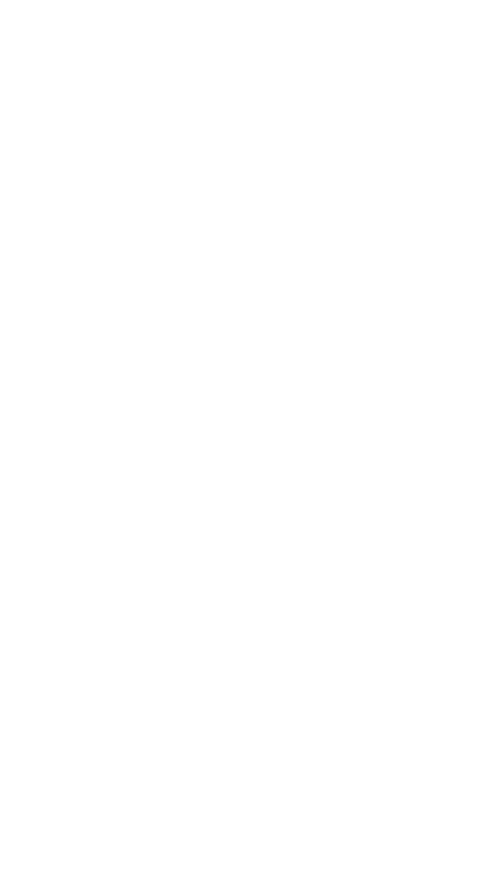
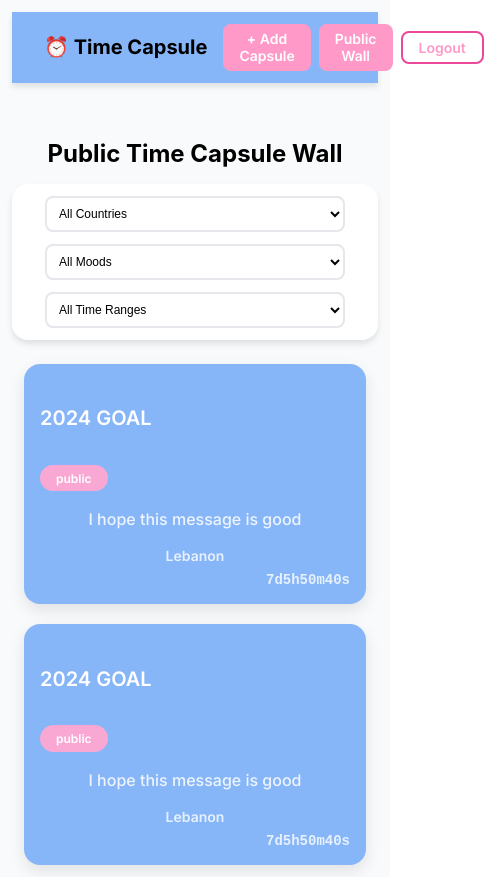
Before and after one commit to HadiHD17/Time-Capsule-Client, a React (Create React App) app: page /Public in a window 390 px wide. Before the commit this address had no page. Shown: the whole page, 484 px wide, since content can reach past the window. Before the commit the page ends 844 px from the top, so only its background shows below. Built offline with nearby package versions, Linux system fonts and the light colour scheme.

Commit message:
finished public wall page

```diff
--- a/src/App.jsx
+++ b/src/App.jsx
@@ -3,7 +3,7 @@
 import HomePage from './pages/HomePage';
 import { useLocation,Routes,Route } from 'react-router-dom';
 
-const discluded = ["/Login", "/Register", "/Dashboard", "/Create"];
+const discluded = ["/Login", "/Register", "/Dashboard", "/Public"];
 
 function App() {
   const location = useLocation();
--- /dev/null
+++ b/src/pages/PublicWallPage.jsx
@@ -0,0 +1,93 @@
+import React, {useState} from 'react'
+import NavBar from '../components/shared/NavBar'
+import { Link } from 'react-router-dom'
+import CapsuleCard from '../components/landing/CapsuleCard'
+import "../styles/PublicWall.css"
+
+const PublicWallPage = () => {
+    const [country, setCountry] = useState('');
+    const [mood, setMood] = useState('');
+    const [timerange, setTimeRange] = useState('');
+    const [capsules, setcapsules] = useState([{
+        id: 1,
+        title: "2024 GOAL",
+        message: "I hope this message is good",
+        privacy: "public",
+        country: "Lebanon",
+        mood: "Happy",
+        timerange: "This Week",
+        countdown: "7d5h50m40s"
+      },
+    {
+        id: 2,
+        title: "2024 GOAL",
+        message: "I hope this message is good",
+        privacy: "public",
+        country: "Lebanon",
+        mood: "Sad",
+        timerange: "This Month",
+        countdown: "7d5h50m40s"
+      }]);
+
+
+  return (
+    <div className='Public-Wall'>
+        <NavBar/>
+        <div className='back'>
+            <h4>
+                <Link to ="/Dashboard">← Back To Capsules</Link>
+            </h4>
+        </div>
+        <h1>Public Time Capsule Wall</h1>
+        <div className='Filters'>
+            <select id="Country" className='Country-filter' name='Country' onChange={(e) => setCountry(e.target.value)}>
+                <option value="">All Countries</option>
+                <option value="Lebanon">🇱🇧 Lebanon</option>
+                <option value="USA">🇺🇸 United States</option>
+                <option value="UK">🇬🇧 United Kingdom</option>
+                <option value="France">🇫🇷 France</option>
+                <option value="Germany">🇩🇪 Germany</option>
+                <option value="Japan">🇯🇵 Japan</option>
+                <option value="India">🇮🇳 India</option>
+            </select>
+
+            <select id="Mood" className='Mood-filter' name='Mood' onChange={(e) => setMood(e.target.value)}>
+                <option value="">All Moods</option>
+                <option value="Happy">😊 Happy</option>
+                <option value="Sad">😢 Sad</option>
+                <option value="Angry">😠 Angry</option>
+                <option value="Excited">🤩 Excited</option>
+                <option value="Relaxed">😌 Relaxed</option>
+                <option value="Bored">😐 Bored</option>
+                <option value="Anxious">😰 Anxious</option>
+            </select>
+
+            <select id="TimeRange" className='TimeRange-filter' name='TimeRange' onChange={(e) => setTimeRange(e.target.value)}>
+                <option value="">All Time Ranges</option>
+                <option value="This Week">☀️ This Week</option>
+                <option value="This Month">🌤️ This Month</option>
+                <option value="This Year">🌇 This Year</option>
+                <option value="Last Year">🌙 Last Year</option>
+            </select>
+
+        </div>
+        <div className='PublicCapsules'>
+            {capsules
+                .filter((capsule) => {
+                return (
+                    capsule.privacy === "public" &&
+                    (mood === "" || capsule.mood === mood) &&
+                    (country === "" || capsule.country === country) &&
+                    (timerange === "" || capsule.timerange === timerange)
+                );
+                })
+                .map((capsule) => (
+                <CapsuleCard key={capsule.id} capsule={capsule} />
+                ))}
+        </div>
+
+    </div>
+  )
+}
+
+export default PublicWallPage
--- a/src/routes/MyRoutes.jsx
+++ b/src/routes/MyRoutes.jsx
@@ -3,7 +3,7 @@
 import LoginPage from '../pages/LoginPage'
 import RegisterPage from '../pages/RegisterPage'
 import DashboardPage from '../pages/DashboardPage'
-import CreateCapsulePage from '../pages/CreateCapsulePage'
+import PublicWallPage from '../pages/PublicWallPage'
 
 
 const MyRoutes = () => {
@@ -12,7 +12,7 @@
         <Route path="/Login" element={<LoginPage/>}/>
         <Route path ="/Register" element={<RegisterPage/>}/>
         <Route path="/Dashboard" element={<DashboardPage/>}/>
-        <Route path ="/Create" element={<CreateCapsulePage/>}/>
+        <Route path ="/Public" element={<PublicWallPage/>}/>
     </Routes>
 
   )
--- /dev/null
+++ b/src/styles/PublicWall.css
@@ -0,0 +1,246 @@
+/* Public Wall Container */
+.Public-Wall {
+    min-height: 100vh;
+    background: #f9fafb;
+    padding: 2rem 1rem;
+    position: relative;
+}
+
+/* Back Button - Top Left */
+.back {
+    position: absolute;
+    top: 2rem;
+    left: 2rem;
+    z-index: 10;
+}
+
+.back h4 {
+    margin: 0;
+}
+
+.back a {
+    color: #ec4899;
+    text-decoration: none;
+    font-weight: 500;
+    font-size: 1rem;
+    transition: all 0.2s ease;
+    display: flex;
+    align-items: center;
+    gap: 0.5rem;
+}
+
+.back a:hover {
+    color: #be185d;
+    transform: translateX(-3px);
+}
+
+/* Main Content - Centered */
+.Public-Wall h1 {
+    text-align: center;
+    font-size: 2.5rem;
+    font-weight: bold;
+    color: #000000;
+    margin: 6rem auto 2rem auto;
+    max-width: 1200px;
+    padding-top: 2rem;
+}
+
+/* Filters Section - Centered */
+.Filters {
+    display: flex;
+    justify-content: center;
+    align-items: center;
+    gap: 1.5rem;
+    margin: 2rem auto 3rem auto;
+    max-width: 1000px;
+    background: white;
+    padding: 1.5rem;
+    border-radius: 1rem;
+    box-shadow: 0 4px 6px rgba(0, 0, 0, 0.1);
+}
+
+/* Filter Dropdowns */
+.Country-filter,
+.Mood-filter,
+.TimeRange-filter {
+    padding: 0.75rem 1rem;
+    border: 2px solid #e5e7eb;
+    border-radius: 0.5rem;
+    background: white;
+    color: #000000;
+    font-size: 0.875rem;
+    font-weight: 500;
+    cursor: pointer;
+    transition: all 0.2s ease;
+    min-width: 180px;
+}
+
+.Country-filter:focus,
+.Mood-filter:focus,
+.TimeRange-filter:focus {
+    outline: none;
+    border-color: #ec4899;
+    box-shadow: 0 0 0 3px rgba(236, 72, 153, 0.1);
+}
+
+.Country-filter:hover,
+.Mood-filter:hover,
+.TimeRange-filter:hover {
+    border-color: #d1d5db;
+}
+
+/* Public Capsules Grid - Fixed Overlapping */
+.PublicCapsules {
+    max-width: 1200px;
+    margin: 0 auto;
+    display: grid;
+    grid-template-columns: repeat(auto-fit, minmax(350px, 1fr));
+    gap: 2rem;
+    padding: 0 2rem;
+    grid-auto-rows: auto;
+    align-items: start;
+}
+
+/* Ensure cards don't overlap */
+.PublicCapsules > * {
+    width: 100%;
+    box-sizing: border-box;
+    position: relative;
+    z-index: 1;
+}
+
+/* Responsive Design */
+@media (max-width: 1024px) {
+    .Public-Wall h1 {
+        font-size: 2rem;
+        margin: 5rem auto 1.5rem auto;
+    }
+
+    .Filters {
+        flex-direction: column;
+        gap: 1rem;
+        padding: 1.25rem;
+        margin: 1.5rem auto 2.5rem auto;
+    }
+
+    .Country-filter,
+    .Mood-filter,
+    .TimeRange-filter {
+        width: 100%;
+        max-width: 300px;
+    }
+
+    .PublicCapsules {
+        grid-template-columns: repeat(auto-fit, minmax(300px, 1fr));
+        gap: 1.5rem;
+        padding: 0 1.5rem;
+    }
+}
+
+@media (max-width: 768px) {
+    .Public-Wall {
+        padding: 1rem;
+    }
+
+    .back {
+        top: 1.5rem;
+        left: 1.5rem;
+    }
+
+    .back a {
+        font-size: 0.875rem;
+    }
+
+    .Public-Wall h1 {
+        font-size: 1.75rem;
+        margin: 4rem auto 1.5rem auto;
+        padding: 0 1rem;
+    }
+
+    .Filters {
+        margin: 1.5rem auto 2rem auto;
+        padding: 1rem;
+        gap: 0.75rem;
+    }
+
+    .Country-filter,
+    .Mood-filter,
+    .TimeRange-filter {
+        padding: 0.625rem 0.75rem;
+        font-size: 0.8125rem;
+        min-width: 160px;
+    }
+
+    .PublicCapsules {
+        grid-template-columns: 1fr;
+        gap: 1.5rem;
+        padding: 0 1rem;
+    }
+}
+
+@media (max-width: 480px) {
+    .Public-Wall {
+        padding: 0.75rem;
+    }
+
+    .back {
+        top: 1rem;
+        left: 1rem;
+    }
+
+    .Public-Wall h1 {
+        font-size: 1.5rem;
+        margin: 3.5rem auto 1rem auto;
+    }
+
+    .Filters {
+        margin: 1rem auto 1.5rem auto;
+        padding: 0.75rem;
+    }
+
+    .Country-filter,
+    .Mood-filter,
+    .TimeRange-filter {
+        padding: 0.5rem;
+        font-size: 0.75rem;
+        min-width: 140px;
+    }
+
+    .PublicCapsules {
+        gap: 1.25rem;
+        padding: 0 0.75rem;
+        grid-template-columns: 1fr;
+    }
+}
+
+/* Empty State */
+.PublicCapsules:empty::after {
+    content: "No capsules found matching your filters 🔍";
+    grid-column: 1 / -1;
+    text-align: center;
+    padding: 3rem 1rem;
+    color: #6b7280;
+    font-size: 1.125rem;
+    background: white;
+    border-radius: 1rem;
+    box-shadow: 0 4px 6px rgba(0, 0, 0, 0.1);
+    margin: 1rem 0;
+}
+
+/* Loading State */
+.PublicCapsules.loading {
+    opacity: 0.6;
+}
+
+.PublicCapsules.loading::after {
+    content: "Loading capsules... ⏳";
+    grid-column: 1 / -1;
+    text-align: center;
+    padding: 3rem 1rem;
+    color: #6b7280;
+    font-size: 1.125rem;
+    background: white;
+    border-radius: 1rem;
+    box-shadow: 0 4px 6px rgba(0, 0, 0, 0.1);
+    margin: 1rem 0;
+}
```
